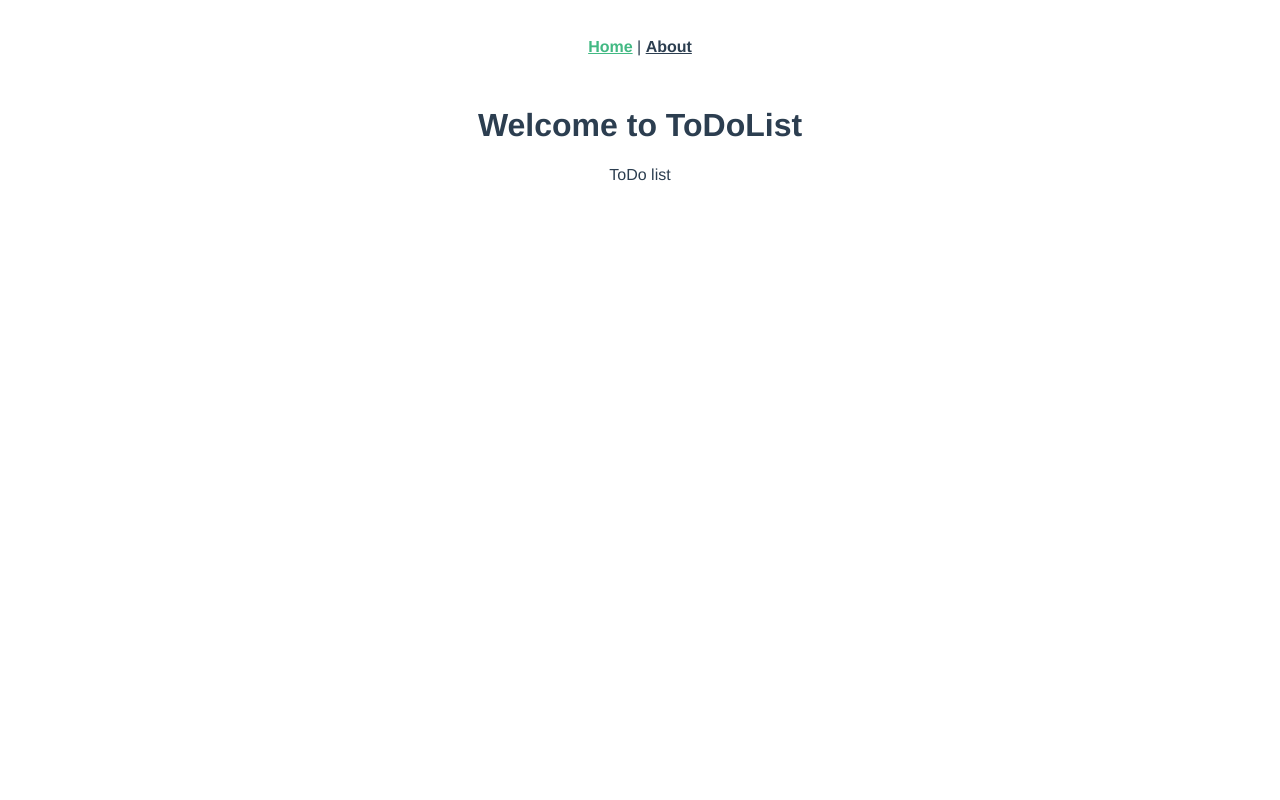
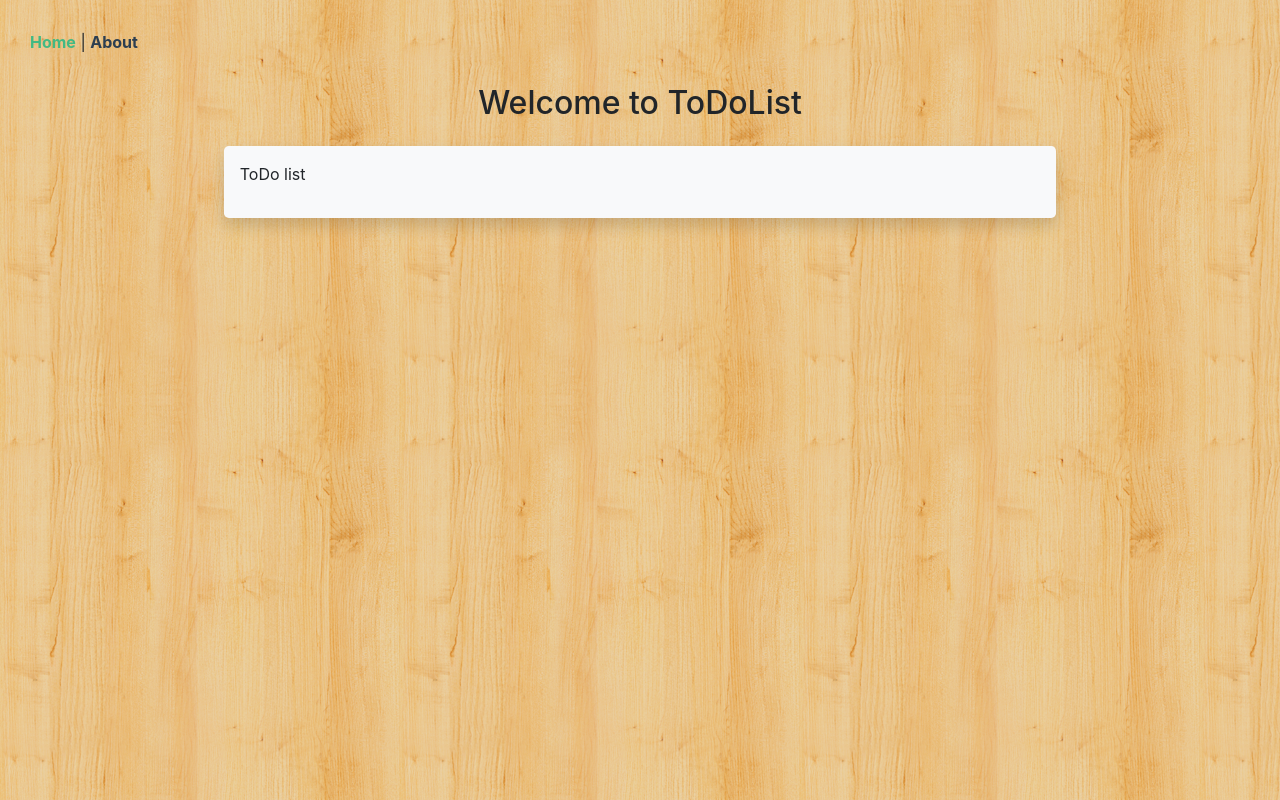
Before and after one commit to Er-mak/todofortk, a Vue app: page / in a window 1280 px wide. Built offline with nearby package versions, Linux system fonts and the light colour scheme.

Commit message:
оптимизация под разработку

```diff
--- a/src/App.vue
+++ b/src/App.vue
@@ -8,12 +8,8 @@
   </div>
 </template>
 <style lang="stylus">
-#app
-  font-family 'Avenir', Helvetica, Arial, sans-serif
-  -webkit-font-smoothing antialiased
-  -moz-osx-font-smoothing grayscale
-  text-align center
-  color #2c3e50
+body
+  background-image url('assets/images/wood.png')
 
 #nav
   padding 30px
--- a/src/components/ToDoList.vue
+++ b/src/components/ToDoList.vue
@@ -1,7 +1,12 @@
 <template>
   <div class="todolist">
-    <h1>{{ msg }}</h1>
-    <p>ToDo list</p>
+
+    <h1 class="text-center mb-4 h2">{{ msg }}</h1>
+
+    <div class="bg-light w-75 mx-auto rounded-lg shadow p-3">
+      <p>ToDo list</p>
+    </div>
+
   </div>
 </template>
 
@@ -16,17 +21,6 @@ export default {
 
 <!-- Add "scoped" attribute to limit CSS to this component only -->
 <style scoped lang="stylus">
-h3
-  margin 40px 0 0
-
-ul
-  list-style-type none
-  padding 0
-
-li
-  display inline-block
-  margin 0 10px
-
-a
-  color #42b983
+.text
+  color red
 </style>
--- a/src/views/ToDoListPage.vue
+++ b/src/views/ToDoListPage.vue
@@ -1,8 +1,10 @@
 <template>
-  <div class="todolistpage">
-    <!-- <img alt="Vue logo" src="../assets/logo.png"> -->
-    <ToDoList msg="Welcome to ToDoList"/>
-  </div>
+  <b-container>
+    <div class="todolistpage">
+      <!-- <img alt="Vue logo" src="../assets/logo.png"> -->
+      <ToDoList msg="Welcome to ToDoList"/>
+    </div>
+  </b-container>
 </template>
 
 <script>
```
Also changed, not shown: src/main.js (+7 -0 lines), src/assets/images/wood.png (added).
